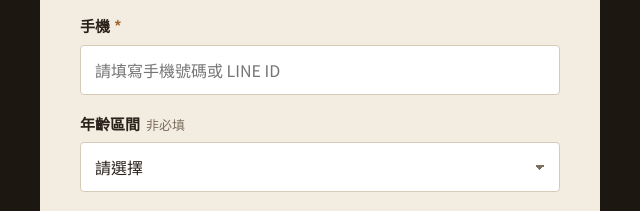
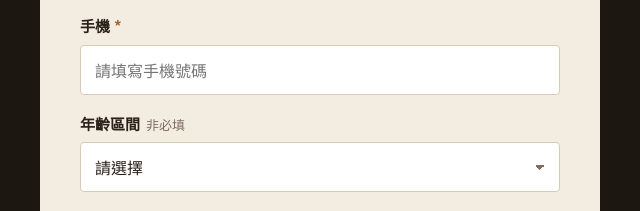
Before and after one commit to websiteown88-dot/haven, a website with bundled scripts: page public/index.html in a window 1280 px wide. Shown: the part 4113-4324 px from the top of the page, 320-960 px from the left. Built offline with nearby package versions, Linux system fonts and the light colour scheme.

Commit message:
Change contact input placeholder text
Updated the placeholder text for the contact input field.

```diff
--- a/public/index.html
+++ b/public/index.html
@@ -227,7 +227,7 @@ body.at-form .sticky { transform: translateY(110%); }
         <p class="lead">留下聯絡方式，專人會說明創始會員方案。</p>
         <form id="booking-form" novalidate>
           <div class="field"><label for="name">姓名<i>*</i></label><input id="name" name="name" autocomplete="name" required maxlength="60" placeholder="怎麼稱呼你？"></div>
-          <div class="field"><label for="contact">手機<i>*</i></label><input id="contact" name="contact" type="text" autocomplete="off" autocapitalize="none" spellcheck="false" enterkeyhint="done" required maxlength="100" placeholder="請填寫手機號碼或 LINE ID"></div>
+          <div class="field"><label for="contact">手機<i>*</i></label><input id="contact" name="contact" type="text" autocomplete="off" autocapitalize="none" spellcheck="false" enterkeyhint="done" required maxlength="100" placeholder="請填寫手機號碼"></div>
           <div class="field"><label for="age">年齡區間<em>非必填</em></label>
             <select id="age" name="age"><option value="">請選擇</option><option>18–23 歲</option><option>24–30 歲</option><option>31–40 歲</option><option>41–50 歲</option><option>51 歲以上</option></select></div>
           <div class="hp" aria-hidden="true"><label for="website">Website</label><input id="website" name="website" tabindex="-1" autocomplete="off"></div>
```
